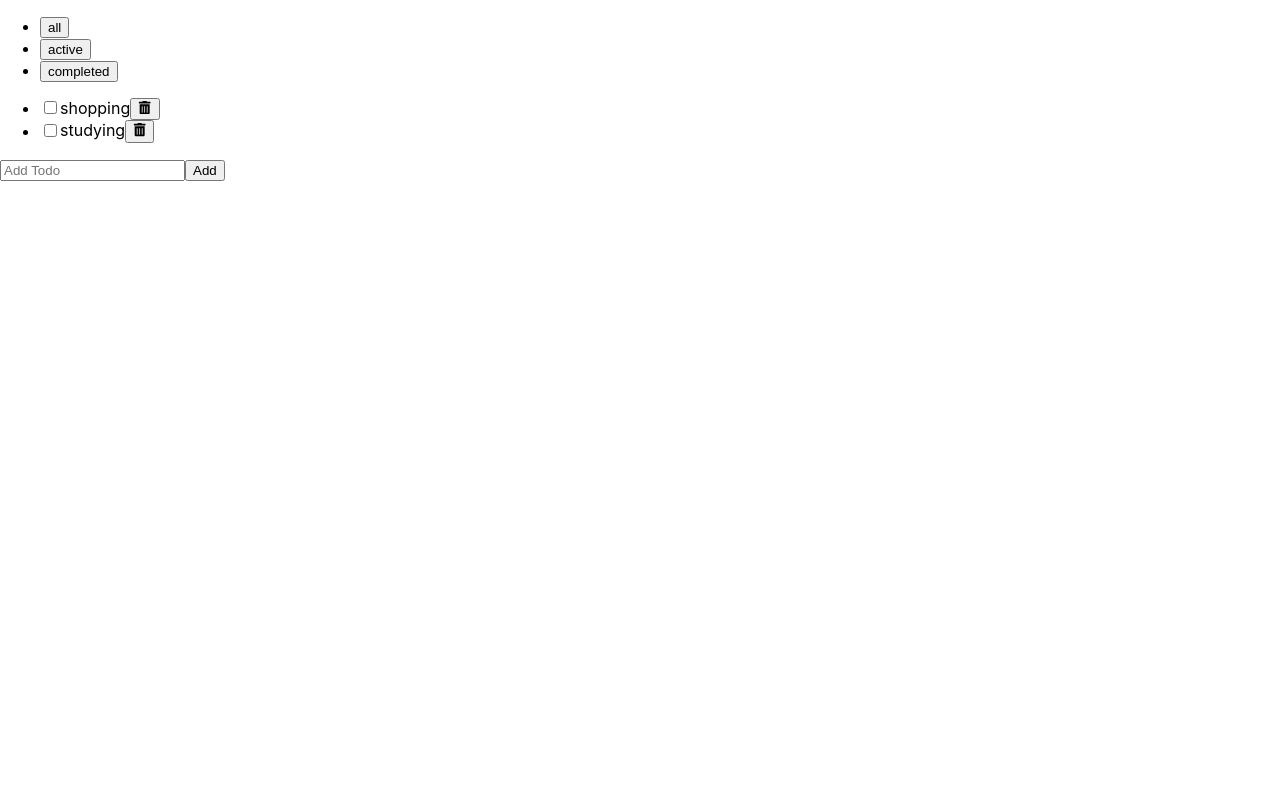
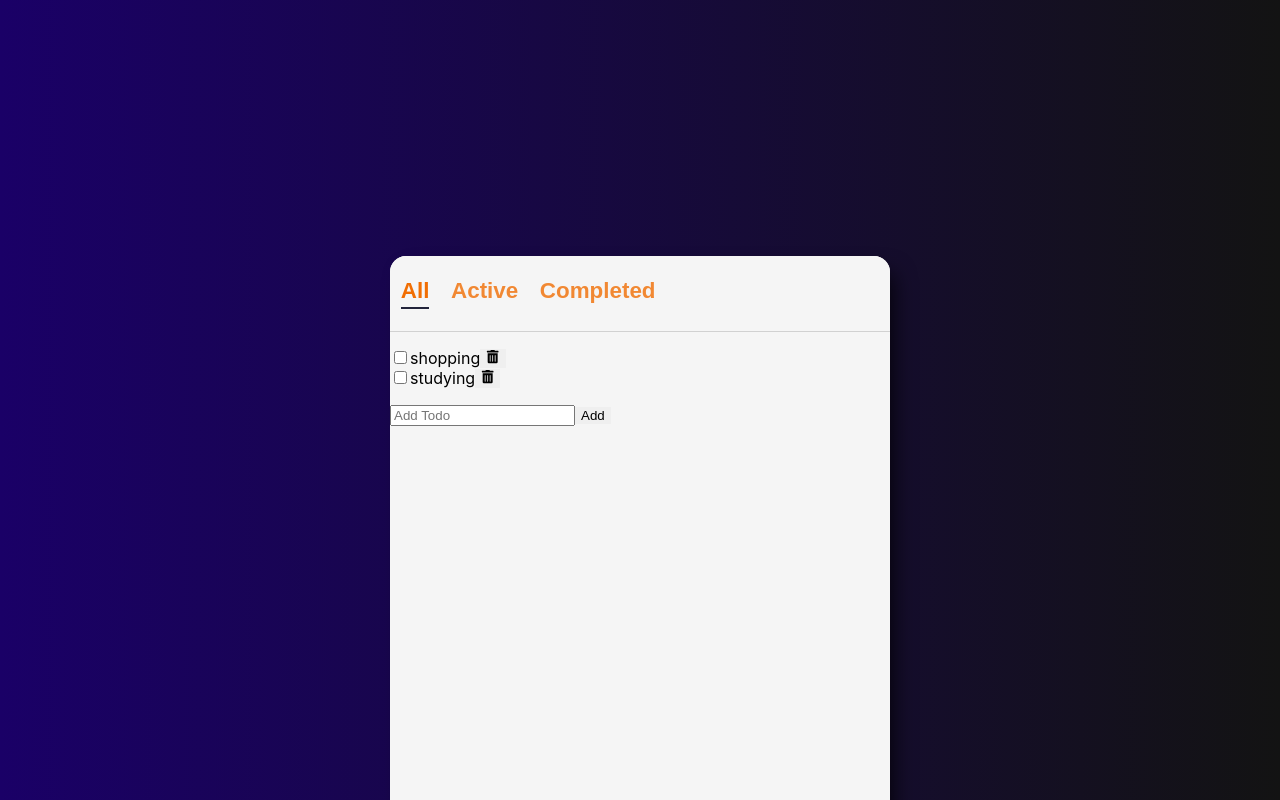
Before and after one commit to coding-MJ-dev/todo_list, a React (Create React App) app: page / in a window 1280 px wide. Shown: the top 800 px of the page. Built offline with nearby package versions, Linux system fonts and the light colour scheme.

Commit message:
CSS: app, header

```diff
--- a/src/App.js
+++ b/src/App.js
@@ -10,10 +10,10 @@ function App() {
   const [filter, setFilter] = useState(filters[0]);
 
   return (
-    <div>
+    <>
       <Header filters={filters} filter={filter} onFilterChange={setFilter} />
       <TodoList filter={filter} />
-    </div>
+    </>
   );
 }
 
--- a/src/components/Header/Header.jsx
+++ b/src/components/Header/Header.jsx
@@ -1,13 +1,15 @@
 import React from 'react';
+import styles from './Header.module.css'
 
 export default function Header({filters, filter, onFilterChange}) {
   console.log(filter)
   return (
-    <header>
-      <ul>
-        {filters.map((value, index)=> <li key={index}>
-          <button onClick={()=> onFilterChange(value)}>{value}</button>
-        </li>)}
+    <header className={styles.header}>
+      <ul className={styles.filters}>
+        {filters.map((value, index)=> (
+        <li key={index}>
+          <button className={`${styles.filter} ${filter === value && styles.selected}`} onClick={()=> onFilterChange(value)}>{value}</button>
+        </li>))}
       </ul>
     </header>
   );
--- /dev/null
+++ b/src/components/Header/Header.module.css
@@ -0,0 +1,33 @@
+.header {
+  display: flex;
+  justify-content: space-between;
+  align-items: center;
+  background-color: var(--color-bg-dark);
+  border-bottom: 1px solid var(--color-grey);
+}
+
+.filters {
+  display: flex;
+}
+
+.filter {
+  font-size: 1.4rem;
+  margin: 0.3rem;
+  text-transform: capitalize;
+  background-color: transparent;
+  color: var(--color-accent);
+  opacity: 0.8;
+  font-weight: bold;
+}
+
+.filter:hover,
+.filter.selected {
+  opacity: 1;
+}
+
+.filter.selected::after {
+   content: '';
+   display: block;
+   margin-top: 0.2rem;
+   border: 1px solid var(--color-text);
+}
--- a/src/index.css
+++ b/src/index.css
@@ -1,3 +1,11 @@
+:root {
+  --color-bg-dark: #f5f5f5;
+  --color-bg: #fdfffd;
+  --color-grey: #d1d1d1;
+  --color-text: #22243b;
+  --color-accent: #f16e03;
+}
+
 body {
   margin: 0;
   font-family: -apple-system, BlinkMacSystemFont, 'Segoe UI', 'Roboto', 'Oxygen',
@@ -5,9 +13,41 @@ body {
     sans-serif;
   -webkit-font-smoothing: antialiased;
   -moz-osx-font-smoothing: grayscale;
+  width: 100vw;
+  height: 100vw;
+  display: flex;
+  justify-content: center;
+  align-items: center;
+  background: rgb(2,0,36);
+  background: linear-gradient(90deg, rgba(2,0,36,1) 0%, rgba(26,0,103,1) 0%, rgba(19,19,19,1) 100%);
+}
+
+#root {
+  width: 100%;
+  height: 60%;
+  max-width: 500px;
+  background-color: var(--color-bg-dark);
+  overflow: hidden;
+  border-radius: 1rem;
+  display: flex;
+  flex-direction: column;
+  box-shadow: 10px 10px 21px -6px rgba(0,0,0,0.75);
+  -webkit-box-shadow: 10px 10px 21px -6px rgba(0,0,0,0.75);
+  -moz-box-shadow: 10px 10px 21px -6px rgba(0,0,0,0.75);
 }
 
 code {
   font-family: source-code-pro, Menlo, Monaco, Consolas, 'Courier New',
     monospace;
 }
+
+
+ul {
+  list-style: none;
+  padding-left: 0;
+}
+
+button {
+  outline: none;
+  border: none;
+}
```
